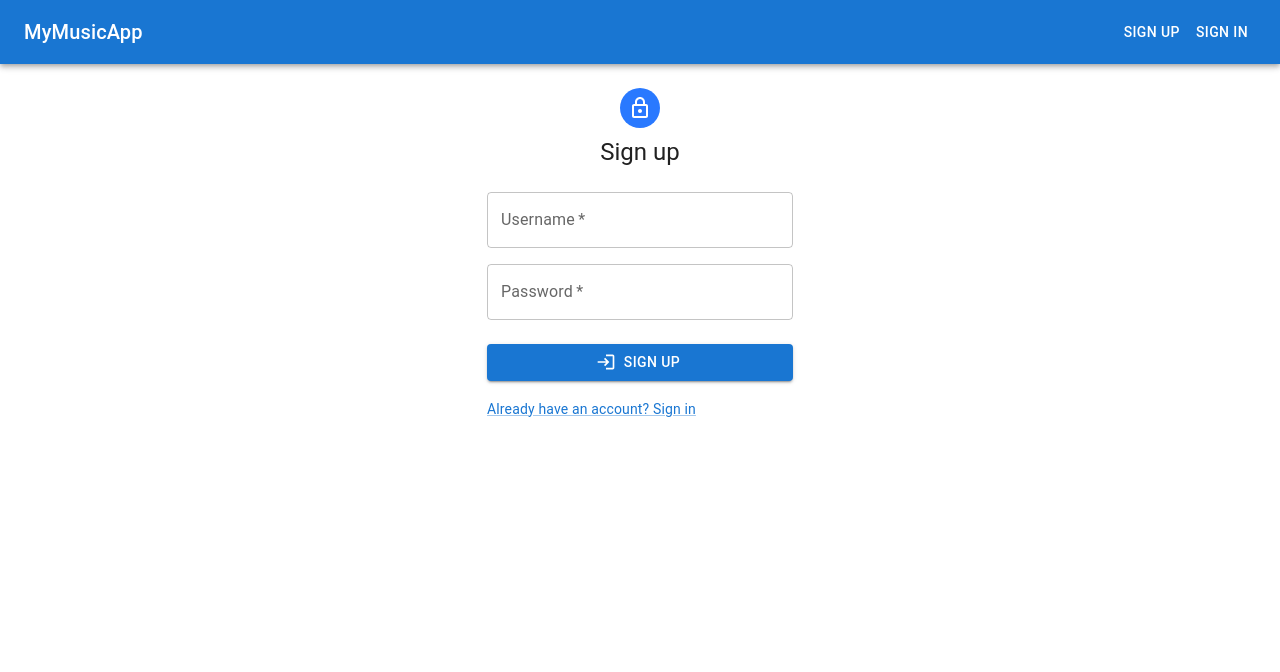
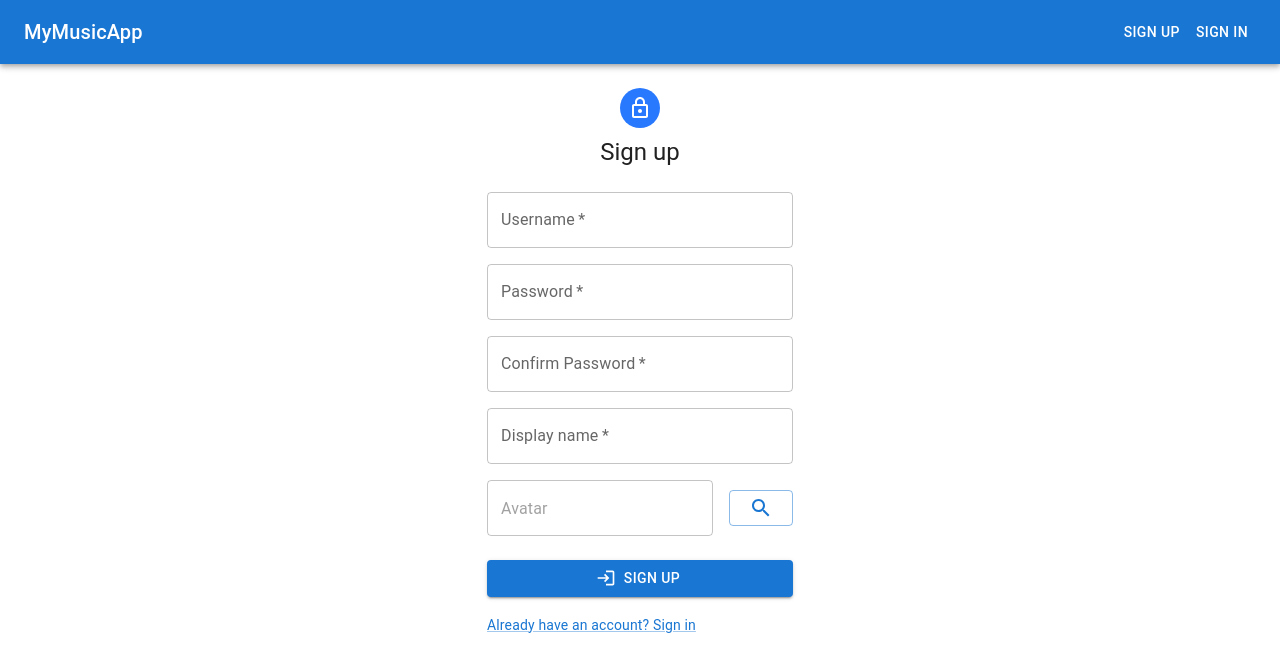
Before and after one commit to bss94/HW82MusApi, a React (Vite) app in the folder frontend/: page /register in a window 1280 px wide. Shown: the top 672 px of the page. Built offline with nearby package versions, Linux system fonts and the light colour scheme.

Commit message:
step 33:HW91 update register, add field confirm password displayname avatar, apdate usermenu, add avatar, apdate usersthunk:add formdata to register thunk create googlethunk, apdate login, add google button,update types

```diff
--- a/frontend/src/components/UI/AppToolbar/UserMenu.tsx
+++ b/frontend/src/components/UI/AppToolbar/UserMenu.tsx
@@ -1,11 +1,12 @@
 import React, {useState} from 'react';
-import {Button, Menu, MenuItem, styled} from '@mui/material';
+import {Avatar, Button, Menu, MenuItem, styled} from '@mui/material';
 import {User} from '../../../types.ts';
 import Grid from '@mui/material/Grid2';
 
 import {useAppDispatch} from '../../../app/hooks.ts';
 import {Link} from 'react-router-dom';
 import {logout} from '../../../store/usersStore/usersThunks.ts';
+import {API_URL} from '../../../constants.ts';
 
 const StyledLink = styled(Link)({
   color: 'inherit',
@@ -32,7 +33,13 @@ const UserMenu: React.FC<Props> = ({user}) => {
 
   return (
     <Grid>
-      <Button onClick={handleClick} color={'inherit'}>Hello, {user.username}!</Button>
+      <Button onClick={handleClick} color={'inherit'}>
+        <Avatar
+          alt={user.displayName}
+          src={user.avatar ? `${API_URL}/${user.avatar}` : user.displayName}
+          sx={{ width: 46, height: 46, mx:1 }}
+        /> Hello, {user.displayName}!
+      </Button>
       <Menu open={isOpen} anchorEl={anchorEl} keepMounted onClose={handleClose}>
         <MenuItem onClick={() => {
           dispatch(logout());
--- a/frontend/src/components/UI/FileInput/FileInput.tsx
+++ b/frontend/src/components/UI/FileInput/FileInput.tsx
@@ -1,6 +1,7 @@
 import React, {useRef, useState} from 'react';
 import {Button, OutlinedInput} from '@mui/material';
 import Grid from '@mui/material/Grid2';
+import SearchIcon from '@mui/icons-material/Search';
 
 interface Props {
   onChange: React.ChangeEventHandler<HTMLInputElement>;
@@ -32,7 +33,7 @@ const FileInput: React.FC<Props> = ({onChange, name, label, required}) => {
     <>
       <input type="file" name={name} style={{display: 'none'}} ref={inputRef} onChange={onFileChange}/>
       <Grid container spacing={2} alignItems="center">
-        <Grid size={10}>
+        <Grid size={9}>
           <OutlinedInput
             fullWidth
             placeholder={label}
@@ -40,9 +41,9 @@ const FileInput: React.FC<Props> = ({onChange, name, label, required}) => {
             value={filename}
             onClick={activateInput}/>
         </Grid>
-        <Grid size={2}>
-          <Button variant="outlined" fullWidth onClick={activateInput}>
-            Browse
+        <Grid size={3}>
+          <Button variant="outlined"  onClick={activateInput}>
+            <SearchIcon/>
           </Button>
         </Grid>
       </Grid>
--- a/frontend/src/components/Users/Login.tsx
+++ b/frontend/src/components/Users/Login.tsx
@@ -2,14 +2,14 @@ import React, {useState} from 'react';
 import {useAppDispatch, useAppSelector} from '../../app/hooks.ts';
 import {Link as RouterLink, useNavigate} from 'react-router-dom';
 import {selectLoginError, selectLoginLoading} from '../../store/usersStore/usersSlice.ts';
-import {RegisterMutation} from '../../types.ts';
-import {login} from '../../store/usersStore/usersThunks.ts';
+import {LoginMutation} from '../../types.ts';
+import {googleLogin, login} from '../../store/usersStore/usersThunks.ts';
 import {Alert, Avatar, Box, Link, TextField, Typography} from '@mui/material';
 import LockOpenIcon from '@mui/icons-material/LockOpen';
 import Grid from '@mui/material/Grid2';
 import LoginIcon from '@mui/icons-material/Login';
 import {LoadingButton} from '@mui/lab';
-import {GoogleLogin} from '@react-oauth/google';
+import {CredentialResponse, GoogleLogin} from '@react-oauth/google';
 
 const Login = () => {
   const dispatch = useAppDispatch();
@@ -17,7 +17,7 @@ const Login = () => {
   const error = useAppSelector(selectLoginError);
   const loading = useAppSelector(selectLoginLoading);
 
-  const [state, setState] = useState<RegisterMutation>({
+  const [state, setState] = useState<LoginMutation>({
     username: '',
     password: '',
   });
@@ -36,6 +36,13 @@ const Login = () => {
     navigate('/');
   };
 
+  const googleLoginHandler = async (credentialResponse: CredentialResponse) => {
+    if (credentialResponse.credential) {
+      await dispatch(googleLogin(credentialResponse.credential)).unwrap();
+      navigate('/');
+    }
+  };
+
   return (
     <Box
       sx={{
@@ -51,14 +58,12 @@ const Login = () => {
       <Typography component="h1" variant="h5">
         Sign in
       </Typography>
-      <Box sx={{pt:2}}>
+      <Box sx={{pt: 2}}>
         <GoogleLogin
-          onSuccess={(credentialResponse)=>{
-          console.log(credentialResponse);
-        }}
-        onError={()=>{
-          console.log('Login Failed');
-        }}
+          onSuccess={googleLoginHandler}
+          onError={() => {
+            console.log('Login Failed');
+          }}
         />
       </Box>
       <Box component="form" onSubmit={submitFormHandler} sx={{mt: 3, width: 306}}>
--- a/frontend/src/components/Users/Register.tsx
+++ b/frontend/src/components/Users/Register.tsx
@@ -10,6 +10,7 @@ import {selectRegisterError, selectRegisterLoading} from '../../store/usersStore
 import {toast} from 'react-toastify';
 import {LoadingButton} from '@mui/lab';
 import LoginIcon from '@mui/icons-material/Login';
+import FileInput from '../UI/FileInput/FileInput.tsx';
 
 const Register = () => {
   const dispatch = useAppDispatch();
@@ -20,6 +21,9 @@ const Register = () => {
   const [state, setState] = useState<RegisterMutation>({
     username: '',
     password: '',
+    confirmPassword: '',
+    displayName:'',
+    avatar:null
   });
 
   const getFieldError = (fieldName: string) => {
@@ -33,11 +37,27 @@ const Register = () => {
       [name]: value,
     }));
   };
+  const fileInputChangeHandler = (event: React.ChangeEvent<HTMLInputElement>) => {
+    const {name, files} = event.target;
+    const value = files && files[0] ? files[0] : null;
+
+    setState((prevState) => ({
+      ...prevState,
+      [name]: value,
+    }));
+  };
 
   const submitFormHandler = async (event: React.FormEvent) => {
     event.preventDefault();
     try {
-      await dispatch(register(state)).unwrap();
+      const registerMutation:RegisterMutation = {
+        username: state.username.trim().toLowerCase(),
+        password: state.password.trim(),
+        confirmPassword: state.confirmPassword.trim(),
+        displayName:state.displayName.trim(),
+        avatar:state.avatar
+      };
+      await dispatch(register(registerMutation)).unwrap();
       navigate('/');
     } catch (e) {
       toast.error((e as Error).message);
@@ -88,6 +108,41 @@ const Register = () => {
               helperText={getFieldError('password')}
             />
           </Grid>
+          <Grid size={12}>
+            <TextField
+              required
+              fullWidth
+              type="password"
+              label="Confirm Password"
+              name="confirmPassword"
+              autoComplete="new-password"
+              value={state.confirmPassword}
+              onChange={inputChangeHandler}
+              error={Boolean(getFieldError('confirmPassword'))}
+              helperText={getFieldError('confirmPassword')}
+            />
+          </Grid>
+          <Grid size={12}>
+            <TextField
+              required
+              fullWidth
+              label="Display name"
+              name="displayName"
+              autoComplete="new-displayName"
+              value={state.displayName}
+              onChange={inputChangeHandler}
+              error={Boolean(getFieldError('displayName'))}
+              helperText={getFieldError('displayName')}
+            />
+          </Grid>
+          <Grid size={12}>
+            <FileInput
+              label="Avatar"
+              name="avatar"
+              onChange={fileInputChangeHandler}
+              required={true}
+            />
+          </Grid>
         </Grid>
         <LoadingButton
           type="submit"
--- a/frontend/src/store/usersStore/usersSlice.ts
+++ b/frontend/src/store/usersStore/usersSlice.ts
@@ -1,6 +1,6 @@
 import {GlobalError, User, ValidationError} from '../../types.ts';
 import {createSlice} from '@reduxjs/toolkit';
-import {login, register} from './usersThunks.ts';
+import {googleLogin, login, register} from './usersThunks.ts';
 
 
 interface UsersState {
@@ -55,6 +55,19 @@ export const usersSlice = createSlice({
         state.loginLoading = false;
         state.loginError = error || null;
       });
+    builder
+      .addCase(googleLogin.pending, (state) => {
+        state.loginLoading = true;
+        state.loginError = null;
+      })
+      .addCase(googleLogin.fulfilled, (state, { payload: user }) => {
+        state.loginLoading = false;
+        state.user = user;
+      })
+      .addCase(googleLogin.rejected, (state, { payload: error }) => {
+        state.loginLoading = false;
+        state.loginError = error || null;
+      });
   },
   selectors: {
     selectUser: (state) => state.user,
--- a/frontend/src/store/usersStore/usersThunks.ts
+++ b/frontend/src/store/usersStore/usersThunks.ts
@@ -10,7 +10,16 @@ export const register = createAsyncThunk<User, RegisterMutation, { rejectValue:
   'users/register',
   async (registerMutation, {rejectWithValue}) => {
     try {
-      const {data: user} = await axiosApi.post<User>('/users', registerMutation);
+      const formData = new FormData();
+      formData.append('username', registerMutation.username);
+      formData.append('password', registerMutation.password);
+      formData.append('confirmPassword', registerMutation.confirmPassword);
+      formData.append('displayName', registerMutation.displayName);
+      if (registerMutation.avatar) {
+        formData.append('avatar', registerMutation.avatar);
+      }
+
+      const {data: user} = await axiosApi.post<User>('/users', formData);
       return user;
     } catch (e) {
       if (isAxiosError(e) && e.response && e.response.status === 400) {
@@ -44,3 +53,18 @@ export const logout = createAsyncThunk<void, void, { state: RootState }>(
     dispatch(unsetUser());
   },
 );
+
+export const googleLogin = createAsyncThunk<User, string, { rejectValue: GlobalError }>(
+  'users/googleLogin',
+  async (credential, { rejectWithValue }) => {
+    try {
+      const { data: user } = await axiosApi.post<User>('/users/google', { credential });
+      return user;
+    } catch (e) {
+      if (isAxiosError<GlobalError>(e) && e.response && e.response.status === 400) {
+        return rejectWithValue(e.response.data);
+      }
+      throw e;
+    }
+  },
+);
--- a/frontend/src/types.ts
+++ b/frontend/src/types.ts
@@ -46,6 +46,9 @@ export interface AlbumsTracks {
 export interface RegisterMutation {
   username: string;
   password: string;
+  confirmPassword: string;
+  displayName:string;
+  avatar:File|null;
 }
 
 export interface LoginMutation {
@@ -58,6 +61,8 @@ export interface User {
   username: string;
   token: string;
   role: string;
+  displayName: string;
+  avatar?: string;
 }
 
 export interface ValidationError {
```
Also changed, not shown: 1 other file (tests, documents, lock files or other folders).
